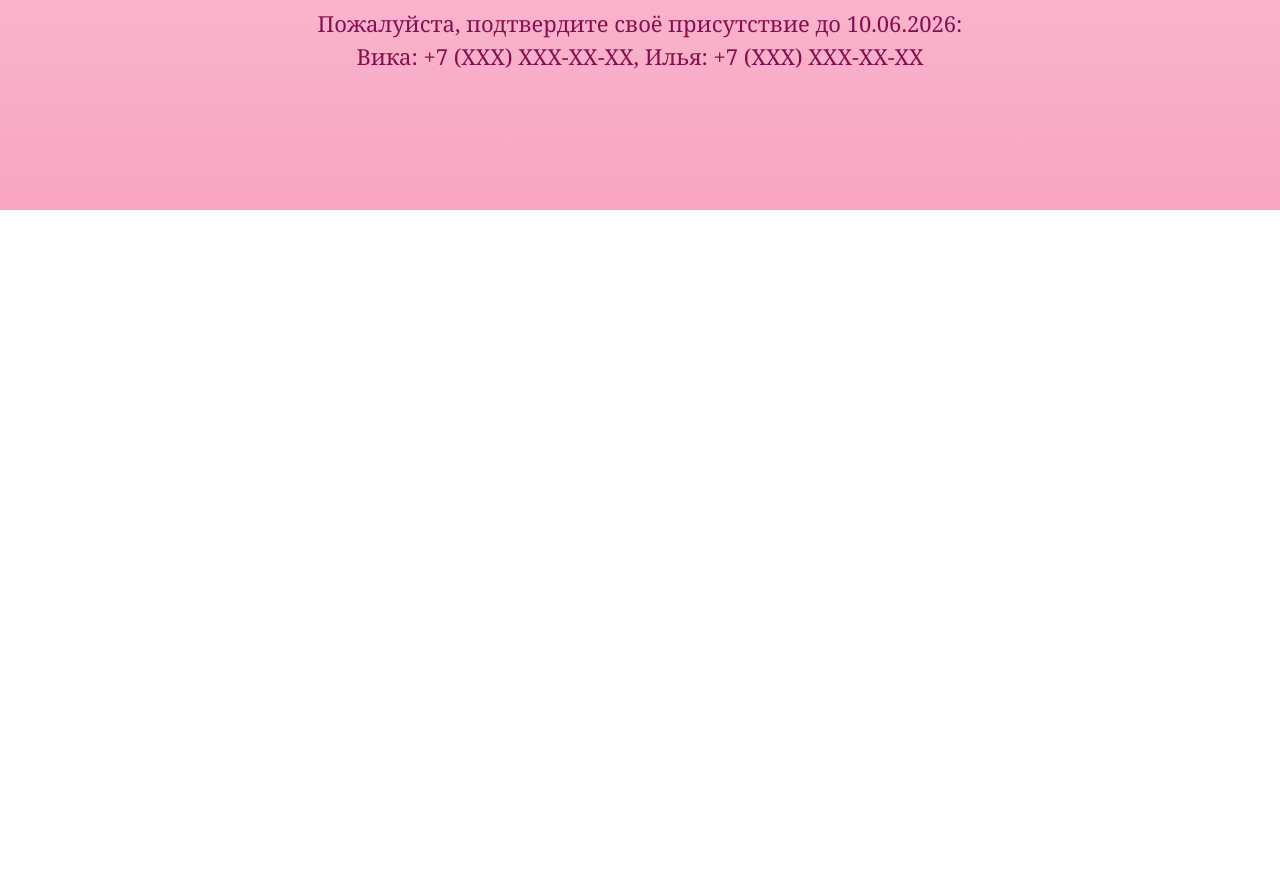
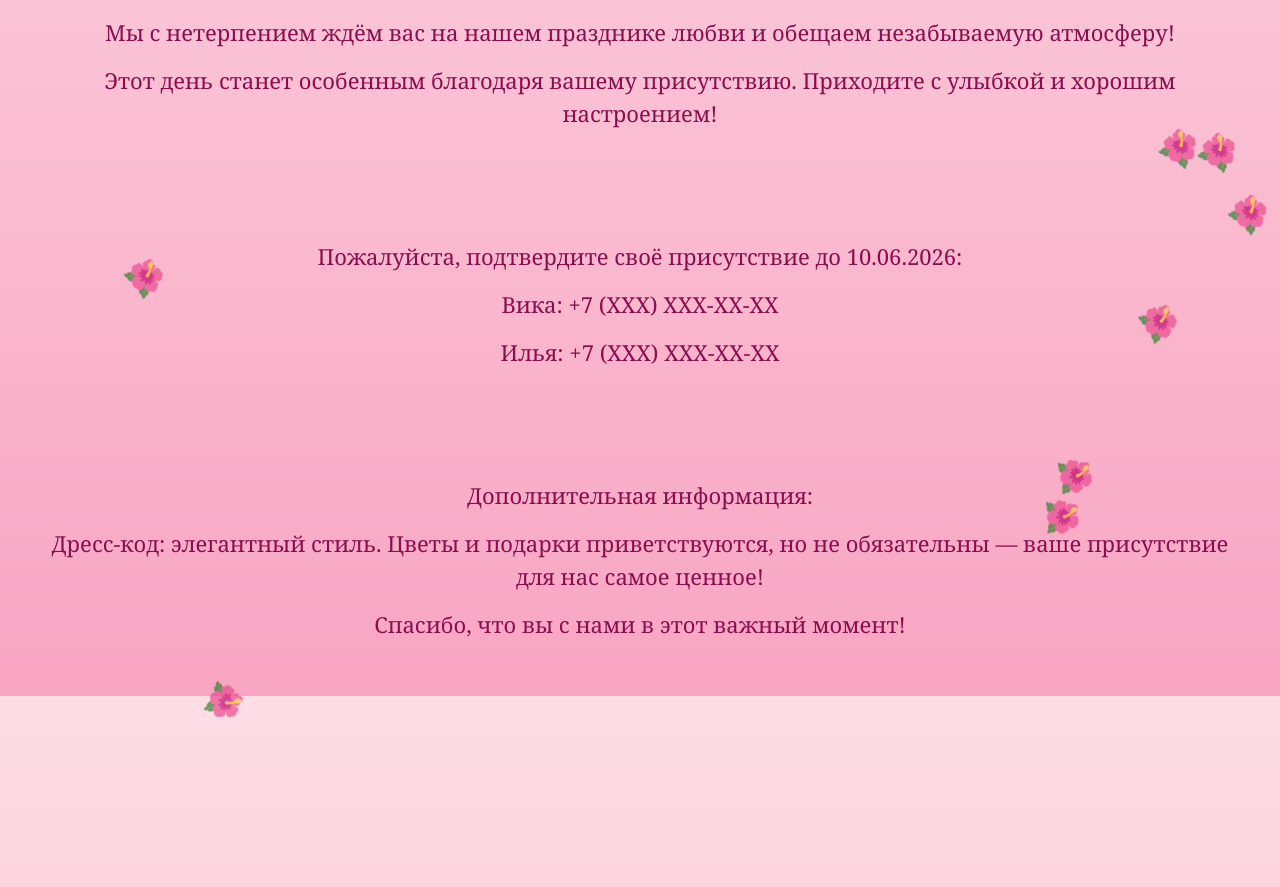
Before and after one commit to viwavee/invitation1, a plain HTML site: page index.html in a window 1280 px wide. Shown: the part 590-1477 px from the top of the page. Before the commit the page ends 800 px from the top, so only its background shows below. Drawn offline with Linux system fonts and the light colour scheme.

Commit message:
Update index.html

```diff
--- a/index.html
+++ b/index.html
@@ -5,36 +5,35 @@
     <title>Приглашение на свадьбу</title>
     <style>
         body {
-            height: 100vh;
             margin: 0;
             font-family: "Georgia", serif;
             color: #880E4F;
             text-align: center;
-            display: flex;
-            flex-direction: column;
-            justify-content: center;
             background: linear-gradient(to bottom, #fddde6, #f8a5c2);
             position: relative;
-            overflow: hidden;
+            overflow: auto; /* Разрешаем прокрутку */
         }
         h1 {
             font-size: 36px;
-            margin: 10px;
+            margin: 20px;
             text-shadow: 1px 1px 2px rgba(0, 0, 0, 0.2);
         }
         h2 {
             font-size: 28px;
-            margin: 10px;
+            margin: 15px;
         }
         p {
             font-size: 22px;
-            margin: 10px;
+            margin: 15px;
             line-height: 1.5;
         }
         .details {
             font-size: 20px;
             margin: 15px;
             font-style: italic;
+        }
+        .section {
+            padding: 40px 20px;
         }
         .flower {
             position: absolute;
@@ -48,7 +47,7 @@
                 transform: translateY(-100vh) rotate(0deg);
             }
             100% {
-                transform: translateY(100vh) rotate(360deg);
+                transform: translateY(200vh) rotate(360deg); /* Увеличено для прокрутки */
             }
         }
         audio {
@@ -57,16 +56,35 @@
     </style>
 </head>
 <body>
+    <div class="section">
         <h1>Приглашение на свадьбу</h1>
         <h2>Вика и Илья</h2>
         <p>Дорогие друзья и близкие!</p>
         <p>С радостью приглашаем вас разделить с нами самый важный день в нашей жизни!</p>
+    </div>
+
+    <div class="section">
         <p>Дата: 26.06.2026</p>
         <p class="details">Место: Ресторан "Лунный свет", ул. Цветочная, 12, Москва</p>
         <p class="details">Время: 16:00 – Сбор гостей, 17:00 – Начало церемонии</p>
-    <p>С нетерпением ждём вас на нашем празднике любви!</p>
-    <p>Пожалуйста, подтвердите своё присутствие до 10.06.2026: <br>
-       Вика: +7 (XXX) XXX-XX-XX, Илья: +7 (XXX) XXX-XX-XX</p>
+    </div>
+
+    <div class="section">
+        <p>Мы с нетерпением ждём вас на нашем празднике любви и обещаем незабываемую атмосферу!</p>
+        <p>Этот день станет особенным благодаря вашему присутствию. Приходите с улыбкой и хорошим настроением!</p>
+    </div>
+
+    <div class="section">
+        <p>Пожалуйста, подтвердите своё присутствие до 10.06.2026:</p>
+        <p>Вика: +7 (XXX) XXX-XX-XX</p>
+        <p>Илья: +7 (XXX) XXX-XX-XX</p>
+    </div>
+
+    <div class="section">
+        <p>Дополнительная информация:</p>
+        <p>Дресс-код: элегантный стиль. Цветы и подарки приветствуются, но не обязательны — ваше присутствие для нас самое ценное!</p>
+        <p>Спасибо, что вы с нами в этот важный момент!</p>
+    </div>
 
     <!-- Фоновая музыка -->
     <audio autoplay loop>
@@ -92,11 +110,9 @@
                 const flower = document.createElement('div');
                 flower.className = 'flower';
                 flower.textContent = flowerTypes[Math.floor(Math.random() * flowerTypes.length)];
-                // Рандомная позиция только по краям (0-20% или 80-100%)
                 const isLeftEdge = Math.random() < 0.5;
                 flower.style.left = isLeftEdge ? `${Math.random() * 20}%` : `${80 + Math.random() * 20}%`;
                 flower.style.animationDelay = `${Math.random() * 10}s`;
-                // Добавляем цветок после определения позиции
                 setTimeout(() => document.body.appendChild(flower), 0);
             }
         }
```
Lines whose indentation alone changed are shown as unchanged.
